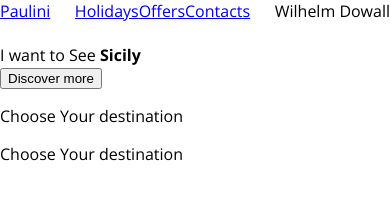
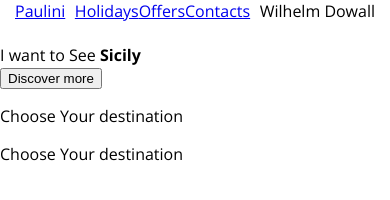
Before and after one commit to kapalimaniraj/dailyUI-UX, a plain HTML site: page day 1/index.html in a window 390 px wide. Drawn offline with nearby package versions, Linux system fonts and the light colour scheme.

Commit message:
Just adding media query

```diff
--- a/day 1/CSS/style.scss
+++ b/day 1/CSS/style.scss
@@ -18,6 +18,9 @@ body {
     display: flex;
     max-width: 1400px;
     margin: auto;
+    @media only screen and (max-width: 1400px){
+        padding: 0 15px;
+    }
 }
 
 .primary-navigation {
```
Also changed, not shown: day 1/CSS/style.css, 1 other file.
